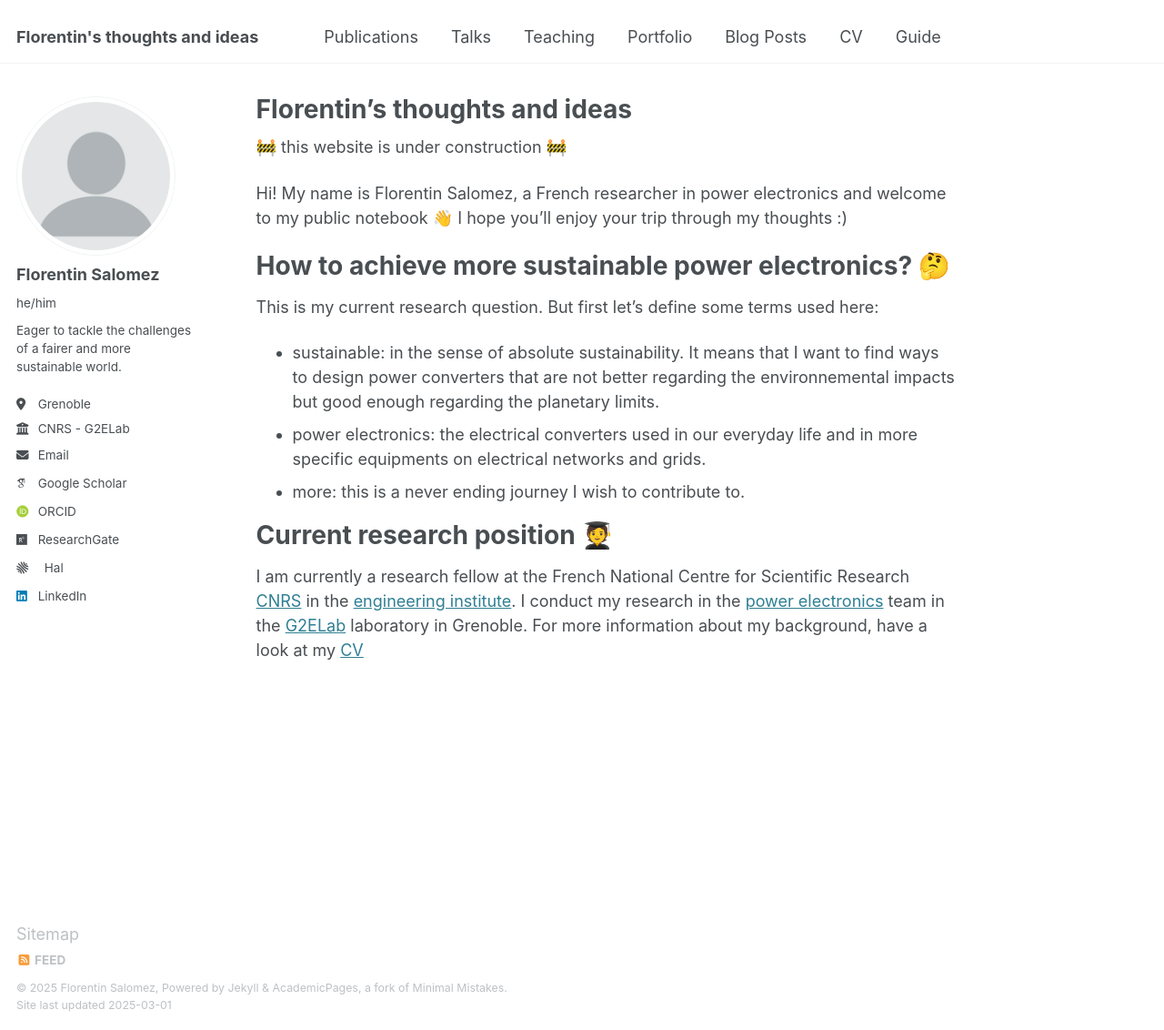
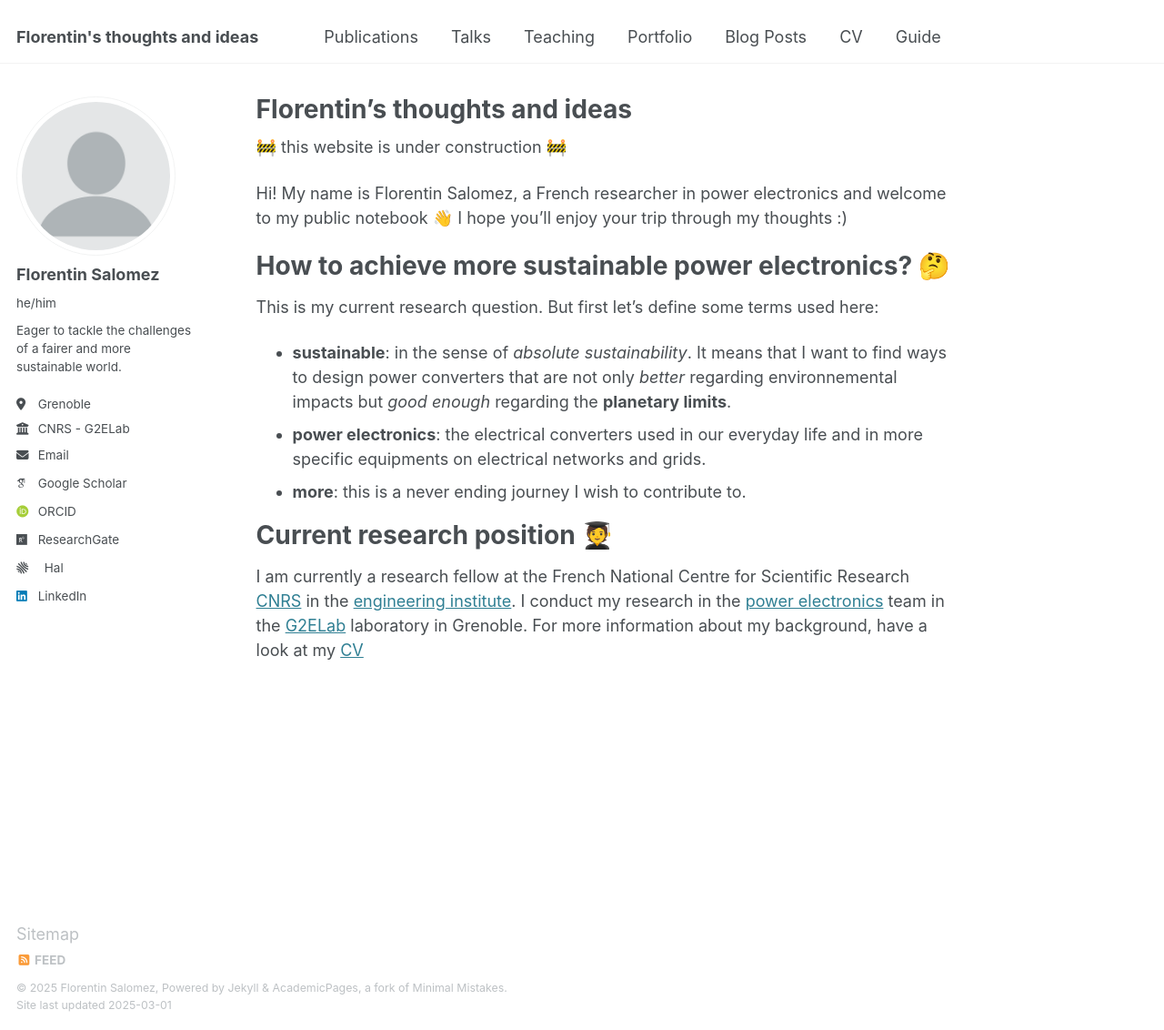
Before and after one commit to florentin-salomez/florentin-salomez.github.io, a Jekyll site: the page built from _pages/about.md, in a window 1280 px wide and 1132 px high. Shown: the whole window at 91% size. Built offline with Jekyll 4.4.1, drawn with Linux system fonts in a browser that asks for light colours; some web fonts are replaced.

Commit message:
Update about.md with emphasis

```diff
--- a/_pages/about.md
+++ b/_pages/about.md
@@ -17,9 +17,9 @@ How to achieve more sustainable power electronics? 🤔
 =====
 This is my current research question.
 But first let's define some terms used here:
-- sustainable: in the sense of absolute sustainability. It means that I want to find ways to design power converters that are not better regarding the environnemental impacts but good enough regarding the planetary limits.
-- power electronics: the electrical converters used in our everyday life and in more specific equipments on electrical networks and grids.
-- more: this is a never ending journey I wish to contribute to.
+- **sustainable**: in the sense of *absolute sustainability*. It means that I want to find ways to design power converters that are not only *better* regarding environnemental impacts but *good enough* regarding the **planetary limits**.
+- **power electronics**: the electrical converters used in our everyday life and in more specific equipments on electrical networks and grids.
+- **more**: this is a never ending journey I wish to contribute to.
 
 Current research position 🧑‍🎓
 =====
```
